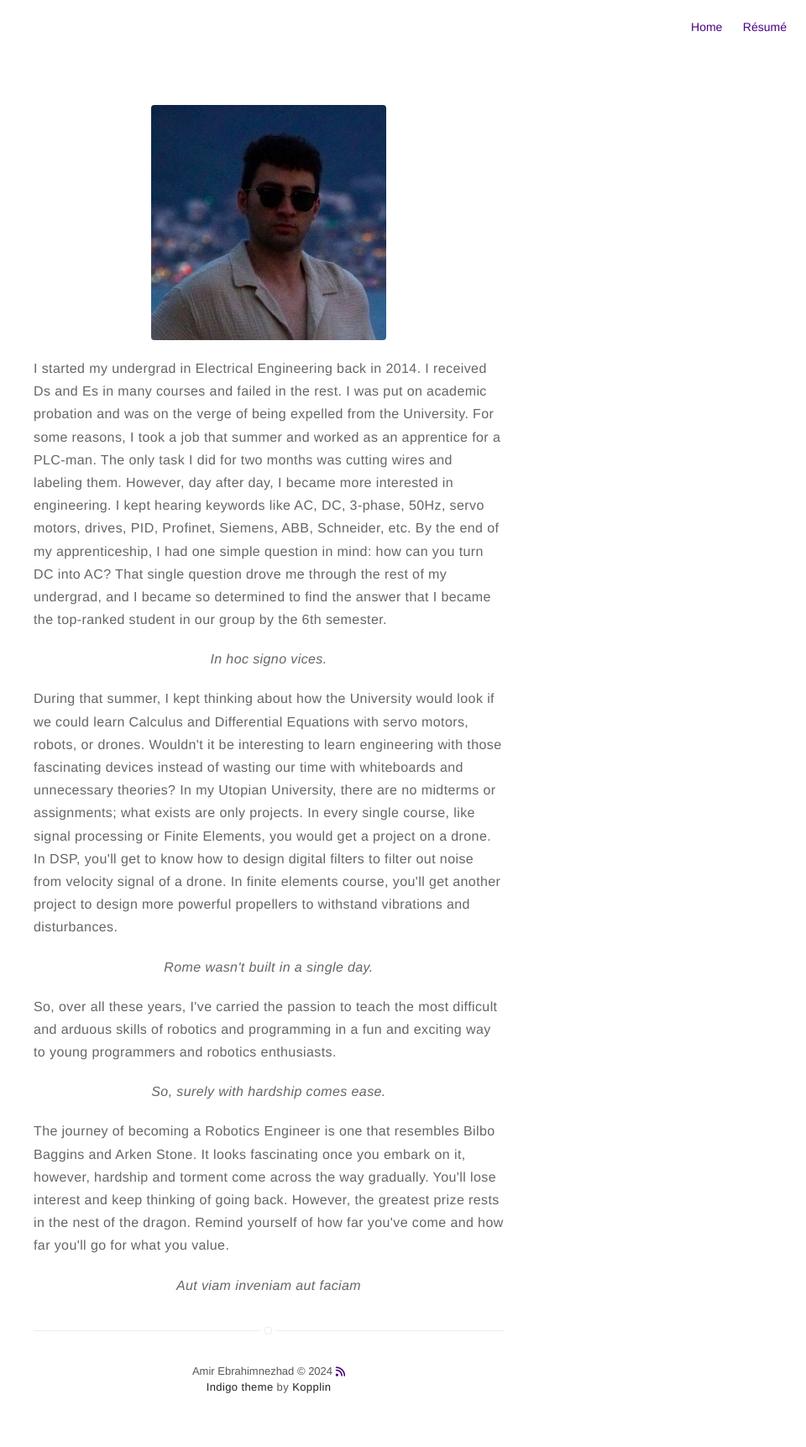
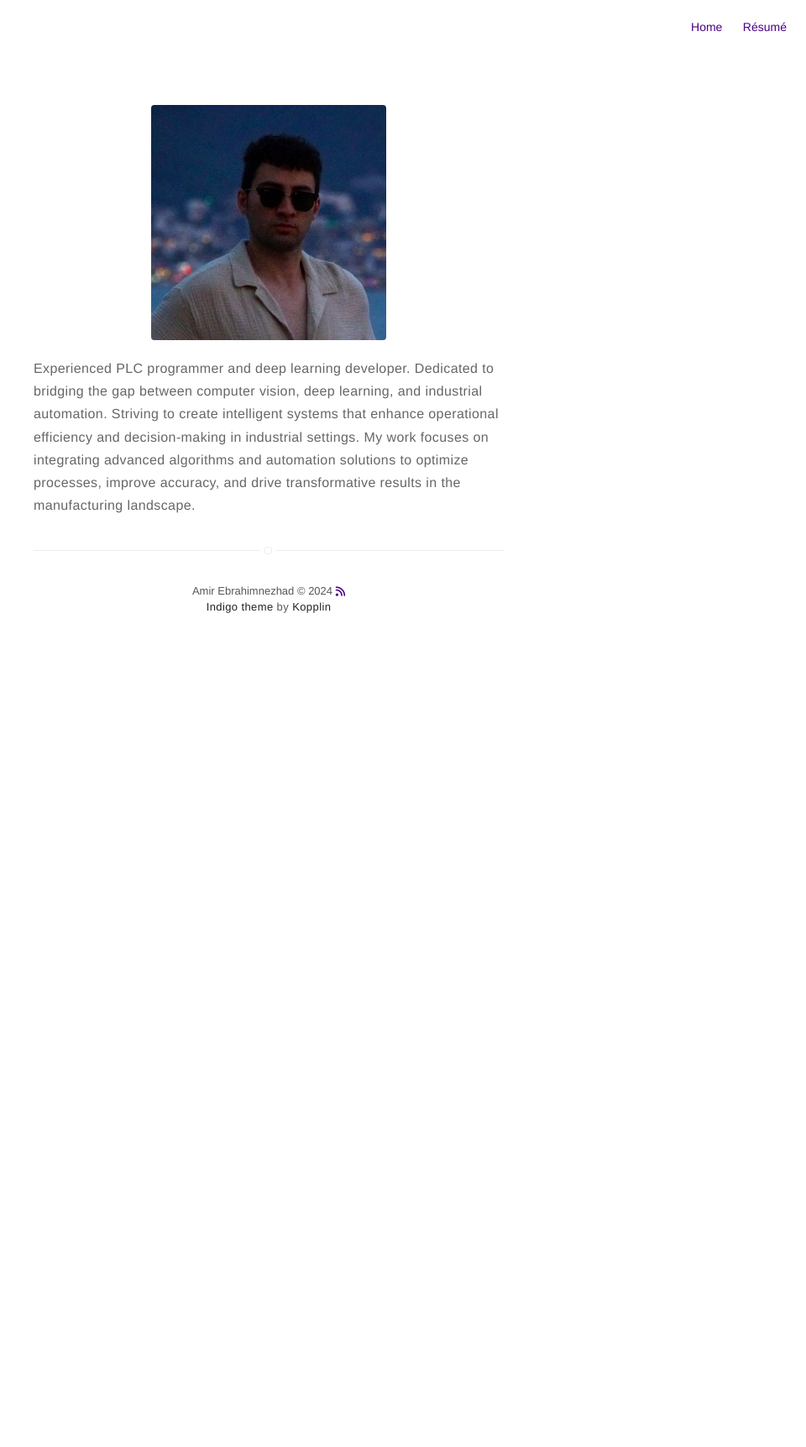
Before and after one commit to amirtronix/amirtronix.github.io, a Jekyll site: the page built from about.md, in a window 1280 px wide. Shown: the whole page at 84% size, without its empty margins (320-1280 px from the left). Built offline with Jekyll 4.4.1, drawn with Linux system fonts in a browser that asks for light colours; nearby versions of some CDN libraries; after the commit the page ends 900 px from its top, so only the background shows below that.

Commit message:
Update about

```diff
--- a/about.md
+++ b/about.md
@@ -5,7 +5,9 @@ layout: page
 ![Profile Image]({% if site.external-image %}{{ site.picture }}{% else %}{{ site.url }}/{{ site.picture }}{% endif %})
 
 
-<p> I started my undergrad in Electrical Engineering back in 2014. I received Ds and Es in many courses and failed in the rest. I was put on academic probation and was on the verge of being expelled from the University. For some reasons, I took a job that summer and worked as an apprentice for a PLC-man. The only task I did for two months was cutting wires and labeling them. However, day after day, I became more interested in engineering. I kept hearing keywords like AC, DC, 3-phase, 50Hz, servo motors, drives, PID, Profinet, Siemens, ABB, Schneider, etc. By the end of my apprenticeship, I had one simple question in mind: how can you turn DC into AC? That single question drove me through the rest of my undergrad, and I became so determined to find the answer that I became the top-ranked student in our group by the 6th semester.</p>
+<p>Experienced PLC programmer and deep learning developer. Dedicated to bridging the gap between computer vision, deep learning, and industrial automation. Striving to create intelligent systems that enhance operational efficiency and decision-making in industrial settings. My work focuses on integrating advanced algorithms and automation solutions to optimize processes, improve accuracy, and drive transformative results in the manufacturing landscape.</p>
+
+<!-- <p> I started my undergrad in Electrical Engineering back in 2014. I received Ds and Es in many courses and failed in the rest. I was put on academic probation and was on the verge of being expelled from the University. For some reasons, I took a job that summer and worked as an apprentice for a PLC-man. The only task I did for two months was cutting wires and labeling them. However, day after day, I became more interested in engineering. I kept hearing keywords like AC, DC, 3-phase, 50Hz, servo motors, drives, PID, Profinet, Siemens, ABB, Schneider, etc. By the end of my apprenticeship, I had one simple question in mind: how can you turn DC into AC? That single question drove me through the rest of my undergrad, and I became so determined to find the answer that I became the top-ranked student in our group by the 6th semester.</p>
 
 
 <div style="text-align: center;">
@@ -36,4 +38,4 @@ layout: page
 
 <div style="text-align: center;">
     <p style="font-style: italic;">Aut viam inveniam aut faciam</p>
-</div>
+</div> -->
```
Also changed, not shown: 1 other file.
